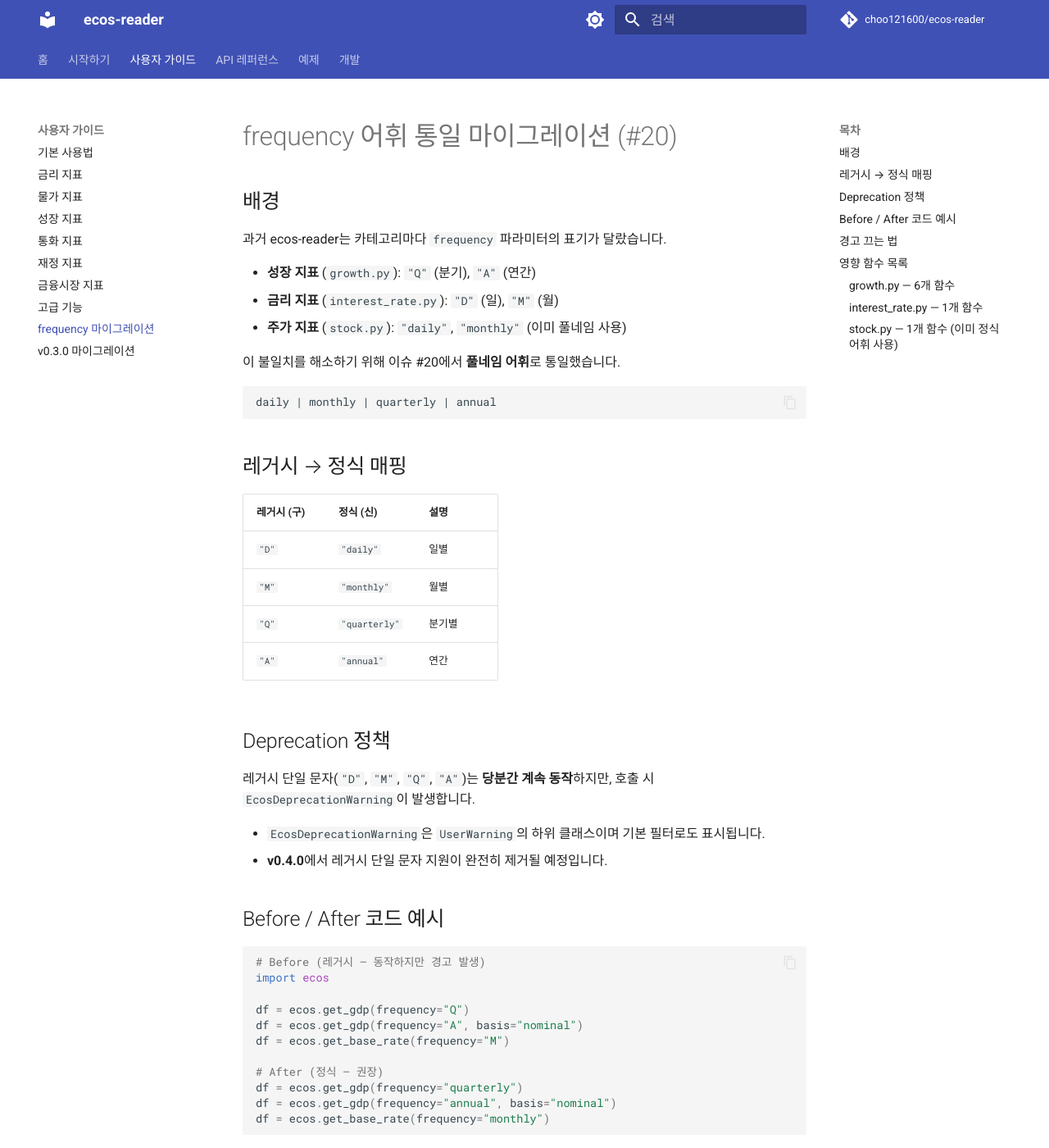
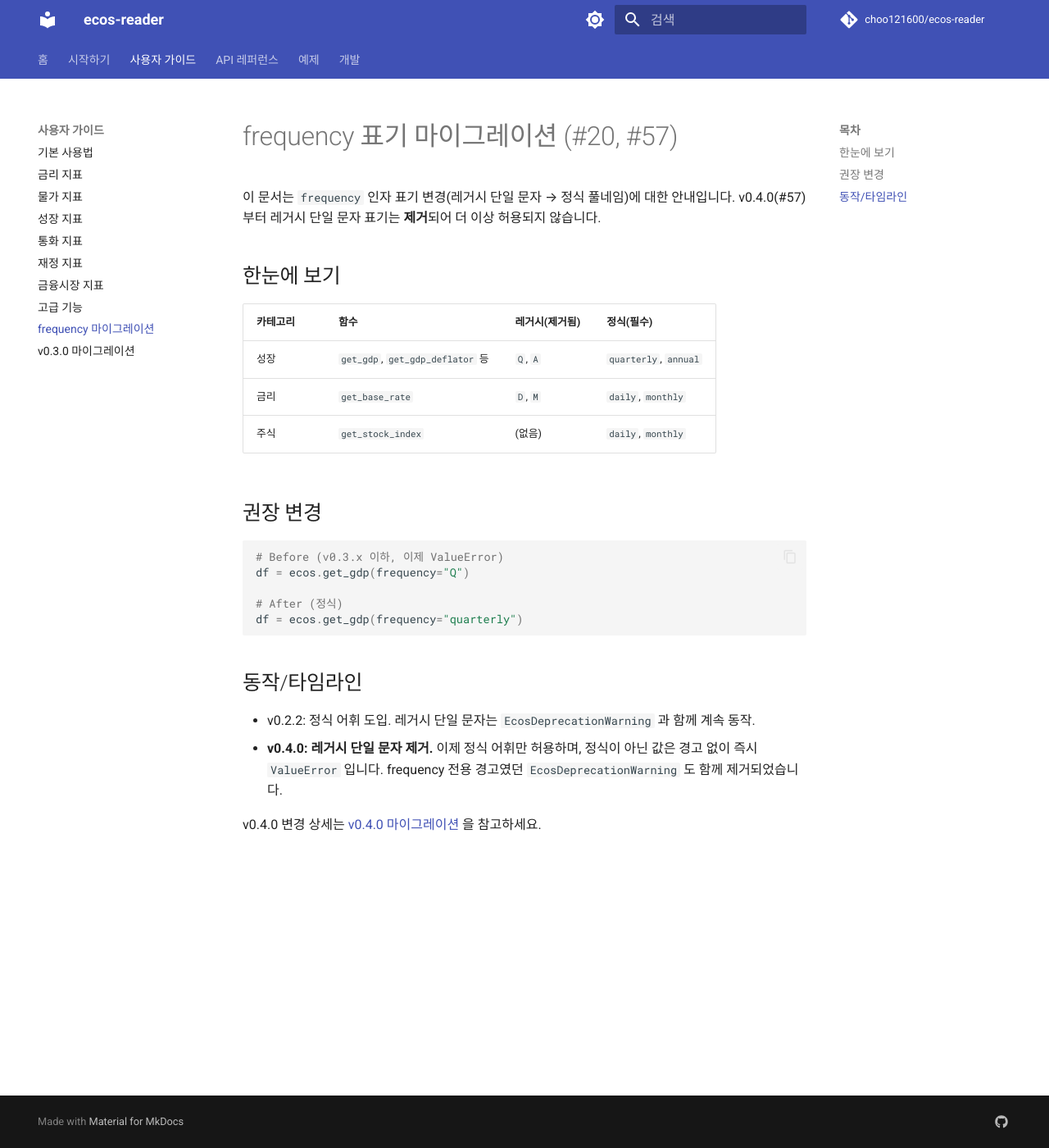
Before and after one commit to choo121600/ecos-reader, an MkDocs documentation site: the page built from docs/user-guide/migration-frequency.md, in a window 1280 px wide and 1400 px high. Shown: the whole window at 82% size. Built offline with MkDocs 1.6.1 and Material for MkDocs 9.7.7, drawn with Linux system fonts in a browser that asks for light colours; comment, search, counter and statistics services are not loaded; some of the changed text lies outside the part shown.

Commit message:
feat: v0.4.0 레거시 frequency(D/M/Q/A) 제거 (#57) (#95)
* feat(#65): 레거시 frequency 단일 문자(D/M/Q/A) 제거 (BREAKING)

- _frequency.py: _LEGACY_FREQUENCY_ALIASES 및 EcosDeprecationWarning 경로 제거.
  정식 어휘만 허용하고 비정식 값은 즉시 ValueError (func_name 포함 메시지)
- EcosDeprecationWarning 클래스 및 패키지 export 제거 (frequency 전용 경고)
- growth.py/interest_rate.py: frequency Literal에서 레거시 단일 문자 제거,
  docstring/예제를 정식 어휘로 정리
- 테스트: deprecation 경고 검증을 ValueError 검증으로 갱신,
  레거시 표기를 사용하던 테스트를 정식 어휘로 교체

Co-Authored-By: Claude Opus 4.8 (1M context) <noreply@anthropic.com>

* docs(#66): deprecation 제거 반영 + v0.4.0 마이그레이션 가이드/CHANGELOG 갱신

- CHANGELOG: [0.4.0] Removed(BREAKING) 섹션에 레거시 frequency 및
  EcosDeprecationWarning 제거 기록
- docs/user-guide/migration-v0.4.0.md: 정식 어휘 마이그레이션 가이드 추가
- migration-frequency.md: 제거 완료(타임라인/경고 안내) 반영
- mkdocs.yml: 사용자 가이드 nav에 v0.4.0 마이그레이션 추가

Co-Authored-By: Claude Opus 4.8 (1M context) <noreply@anthropic.com>

---------

Co-authored-by: Claude Opus 4.8 (1M context) <noreply@anthropic.com>

````diff
--- a/docs/user-guide/migration-frequency.md
+++ b/docs/user-guide/migration-frequency.md
@@ -1,84 +1,31 @@
-# frequency 어휘 통일 마이그레이션 (#20)
+# frequency 표기 마이그레이션 (#20, #57)
 
-## 배경
+이 문서는 `frequency` 인자 표기 변경(레거시 단일 문자 → 정식 풀네임)에 대한 안내입니다.
+v0.4.0(#57)부터 레거시 단일 문자 표기는 **제거**되어 더 이상 허용되지 않습니다.
 
-과거 ecos-reader는 카테고리마다 `frequency` 파라미터의 표기가 달랐습니다.
+## 한눈에 보기
 
-- **성장 지표** (`growth.py`): `"Q"` (분기), `"A"` (연간)
-- **금리 지표** (`interest_rate.py`): `"D"` (일), `"M"` (월)
-- **주가 지표** (`stock.py`): `"daily"`, `"monthly"` (이미 풀네임 사용)
+| 카테고리 | 함수 | 레거시(제거됨) | 정식(필수) |
+|---|---|---|---|
+| 성장 | `get_gdp`, `get_gdp_deflator` 등 | `Q`, `A` | `quarterly`, `annual` |
+| 금리 | `get_base_rate` | `D`, `M` | `daily`, `monthly` |
+| 주식 | `get_stock_index` | (없음) | `daily`, `monthly` |
 
-이 불일치를 해소하기 위해 이슈 #20에서 **풀네임 어휘**로 통일했습니다.
+## 권장 변경
 
-```
-daily | monthly | quarterly | annual
+```python
+# Before (v0.3.x 이하, 이제 ValueError)
+df = ecos.get_gdp(frequency="Q")
+
+# After (정식)
+df = ecos.get_gdp(frequency="quarterly")
 ```
 
-## 레거시 → 정식 매핑
+## 동작/타임라인
 
-| 레거시 (구) | 정식 (신) | 설명 |
-|------------|----------|------|
-| `"D"` | `"daily"` | 일별 |
-| `"M"` | `"monthly"` | 월별 |
-| `"Q"` | `"quarterly"` | 분기별 |
-| `"A"` | `"annual"` | 연간 |
+- v0.2.2: 정식 어휘 도입. 레거시 단일 문자는 `EcosDeprecationWarning` 과 함께 계속 동작.
+- **v0.4.0: 레거시 단일 문자 제거.** 이제 정식 어휘만 허용하며, 정식이 아닌
+  값은 경고 없이 즉시 `ValueError` 입니다. frequency 전용 경고였던
+  `EcosDeprecationWarning` 도 함께 제거되었습니다.
 
-## Deprecation 정책
-
-레거시 단일 문자(`"D"`, `"M"`, `"Q"`, `"A"`)는 **당분간 계속 동작**하지만,
-호출 시 `EcosDeprecationWarning`이 발생합니다.
-
-- `EcosDeprecationWarning`은 `UserWarning`의 하위 클래스이며 기본 필터로도 표시됩니다.
-- **v0.4.0**에서 레거시 단일 문자 지원이 완전히 제거될 예정입니다.
-
-## Before / After 코드 예시
-
-```python
-# Before (레거시 — 동작하지만 경고 발생)
-import ecos
-
-df = ecos.get_gdp(frequency="Q")
-df = ecos.get_gdp(frequency="A", basis="nominal")
-df = ecos.get_base_rate(frequency="M")
-
-# After (정식 — 권장)
-df = ecos.get_gdp(frequency="quarterly")
-df = ecos.get_gdp(frequency="annual", basis="nominal")
-df = ecos.get_base_rate(frequency="monthly")
-```
-
-## 경고 끄는 법
-
-마이그레이션 전까지 임시로 경고를 억제하려면:
-
-```python
-import warnings
-from ecos import EcosDeprecationWarning
-
-warnings.simplefilter("ignore", EcosDeprecationWarning)
-```
-
-## 영향 함수 목록
-
-### `growth.py` — 6개 함수
-
-| 함수 | 지원 frequency |
-|------|---------------|
-| `get_gdp()` | `quarterly`, `annual` |
-| `get_gdp_deflator()` | `quarterly`, `annual` |
-| `get_gdp_growth_rate()` | `quarterly`, `annual` |
-| `get_gdp_by_industry()` | `quarterly`, `annual` |
-| `get_gdp_by_expenditure()` | `quarterly`, `annual` |
-| `get_gdp_deflator_by_industry()` | `quarterly`, `annual` |
-
-### `interest_rate.py` — 1개 함수
-
-| 함수 | 지원 frequency |
-|------|---------------|
-| `get_base_rate()` | `daily`, `monthly` |
-
-### `stock.py` — 1개 함수 (이미 정식 어휘 사용)
-
-| 함수 | 지원 frequency |
-|------|---------------|
-| `get_stock_index()` | `daily`, `monthly` |
+v0.4.0 변경 상세는 [v0.4.0 마이그레이션](migration-v0.4.0.md) 을 참고하세요.
--- a/src/ecos/__init__.py
+++ b/src/ecos/__init__.py
@@ -86,9 +86,6 @@ from .indicators import (
     list_indicators,
 )
 
-# Warnings
-from .indicators._frequency import EcosDeprecationWarning
-
 # Logging API
 from .logging import setup_logging
 
@@ -120,8 +117,6 @@ __all__ = [
     "EcosRateLimitError",
     "EcosServerError",
     "EcosValidationError",
-    # Warnings
-    "EcosDeprecationWarning",
     # 재정 지표
     "get_fiscal_balance",
     # 주식시장 지표
````
Also changed, not shown: CHANGELOG.md (+16 -0 lines), docs/user-guide/migration-v0.4.0.md (added, +62 -0 lines), 6 other files.
